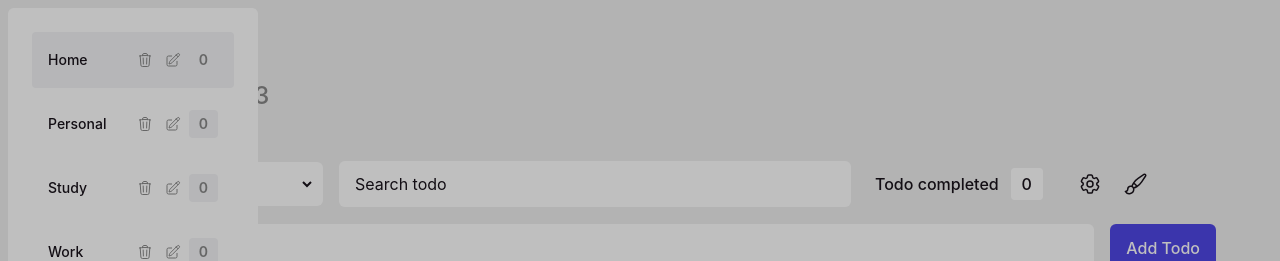
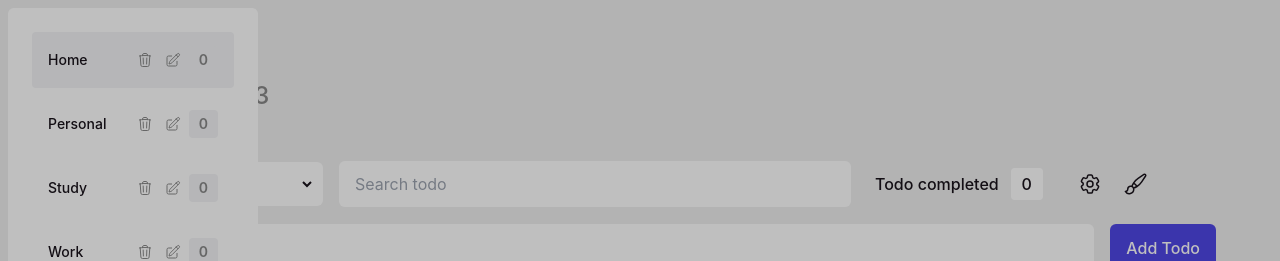
Before and after one commit to IchLanevich/Todoit, a React (Vite) app: page / in a window 1280 px wide. Shown: the top 261 px of the page. Built offline with nearby package versions, Linux system fonts and the light colour scheme.

Commit message:
fixed navigation sidebar scroll

```diff
--- a/src/components/organism_components/NavigationSidebar.tsx
+++ b/src/components/organism_components/NavigationSidebar.tsx
@@ -82,7 +82,7 @@ const NavigationSidebar = () => {
     }
 
     return (
-        <div style={{ backgroundColor: theme.primaryColour, color: theme.textColour }} className='h-screen min-w-[250px] max-w-xs p-6 ml-2 mt-2 mb-2 rounded-md mr-8'>
+        <div style={{ backgroundColor: theme.primaryColour, color: theme.textColour }} className='h-screen overflow-y-auto min-w-[250px] max-w-xs p-6 ml-2 mt-2 mb-2 rounded-md mr-8'>
             <ul className='flex flex-col gap-2'>
                 {renderDirList(todos)}
             </ul>
--- a/src/components/organism_components/TodoToolbar.tsx
+++ b/src/components/organism_components/TodoToolbar.tsx
@@ -26,7 +26,7 @@ const TodoToolbar = () => {
     const [isSettingOpen, setIsSettingOpen] = useState<boolean>(false)
     const [isSetUsernameModalOpen, setIsSetUsernameModalOpen] = useState<boolean>(username === '' ? true : false)
     const [isThemeSettingOpen, setIsThemeSettingOpen] = useState<boolean>(false)
-    const [searchQuery, setSearchQuery] = useState<string>('Search todo')
+    const [searchQuery, setSearchQuery] = useState<string>('')
 
     const currentDir = useSelector(selectCurrentDir)
 
@@ -126,7 +126,7 @@ const TodoToolbar = () => {
             </select>
             <div className="w-full max-w-lg">
                 <label className='hidden' htmlFor="searchTodo">Search todo</label>
-                <input value={searchQuery} onChange={(e) => setSearchQuery(e.target.value)} onFocus={() => setSearchQuery('')} onBlur={() => setSearchQuery('Search todo')} style={{ backgroundColor: theme.primaryColour, color: theme.primaryTextColour }} type="search" name="searchTodo" id="searchTodo"
+                <input value={searchQuery} onChange={(e) => setSearchQuery(e.target.value)} placeholder='Search todo' style={{ backgroundColor: theme.primaryColour, color: theme.primaryTextColour }} type="search" name="searchTodo" id="searchTodo"
                     className={`flex w-full px-4 py-[11px] rounded-md`} />
             </div>
             <div className="">
```
